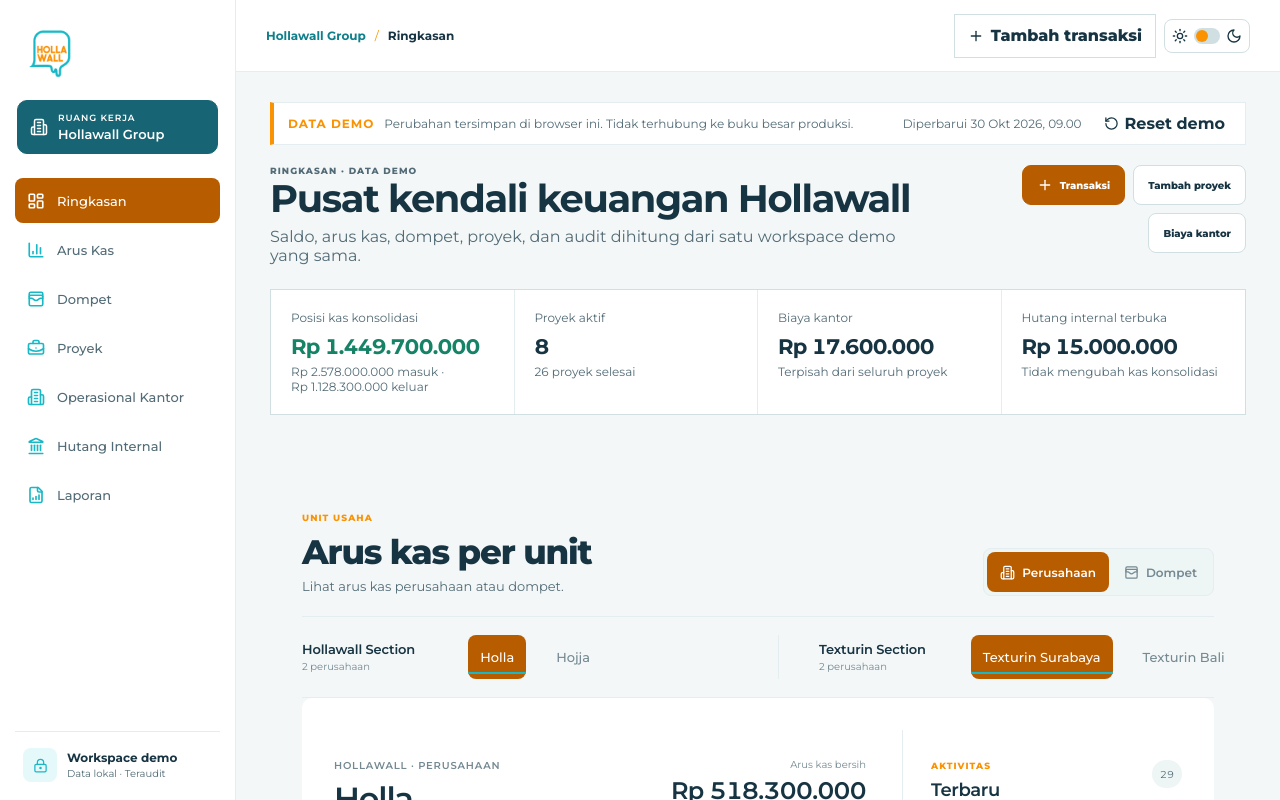
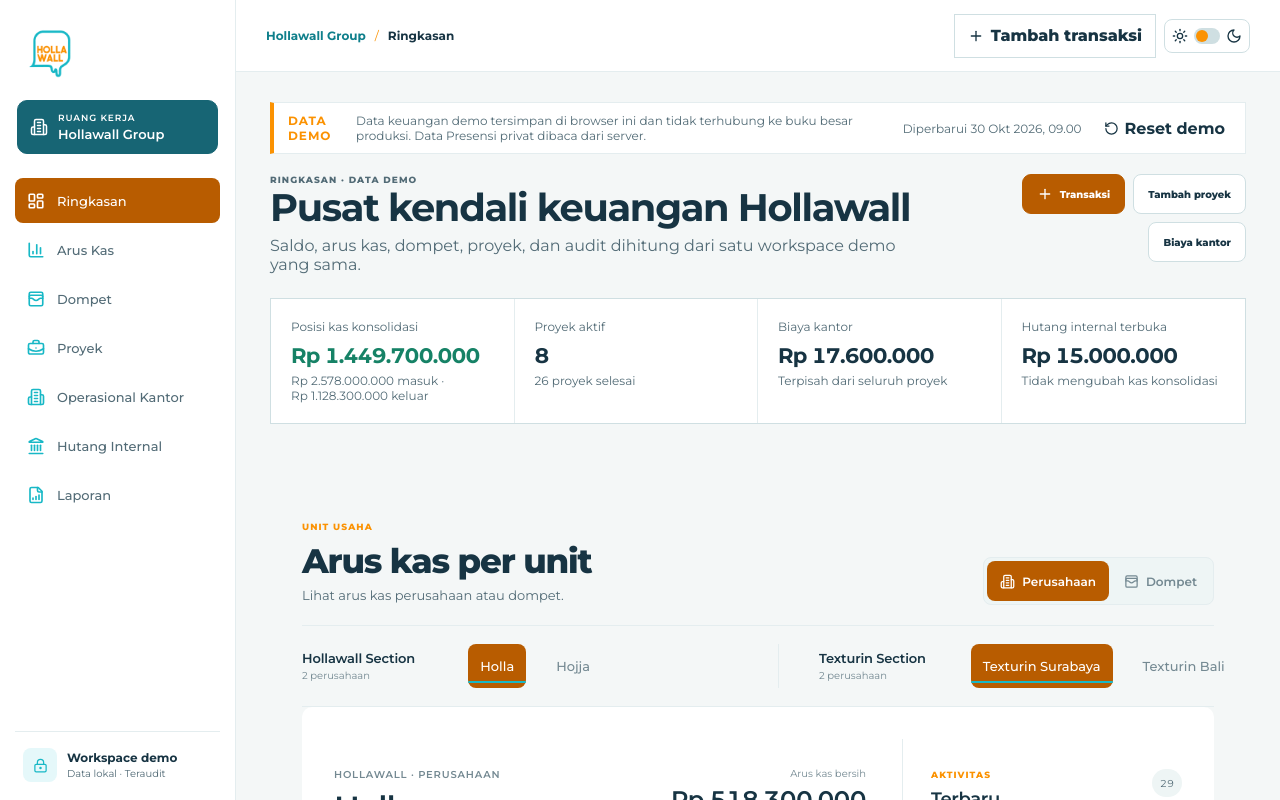
Before and after one commit to Naufalspurnomo/keuangan, a React (Vite) app in the folder dashboard/: page /#overview in a window 1280 px wide. Shown: the top 800 px of the page. Built offline with nearby package versions, Linux system fonts and the light colour scheme.

Commit message:
fix: clarify presensi data boundary

```diff
--- a/dashboard/src/FinancePages.tsx
+++ b/dashboard/src/FinancePages.tsx
@@ -10,7 +10,7 @@ import { cashTrend, chartProjects, chartTransactions, chartWallets, dateLabel, d
 const FinancialChart = lazy(() => import('./FinancialChart'))
 
 export function DemoBanner({ updatedAt, onReset }: { updatedAt: string; onReset: () => void }) {
-  return <section className="demo-workspace-banner" aria-label="Status data demo"><div><strong>Data demo</strong><span>Perubahan tersimpan di browser ini. Tidak terhubung ke buku besar produksi.</span></div><small>Diperbarui {new Date(updatedAt).toLocaleString('id-ID', { dateStyle: 'medium', timeStyle: 'short' })}</small><button type="button" onClick={onReset}><RotateCcw size={15} /> Reset demo</button></section>
+  return <section className="demo-workspace-banner" aria-label="Status data demo"><div><strong>Data demo</strong><span>Data keuangan demo tersimpan di browser ini dan tidak terhubung ke buku besar produksi. Data Presensi privat dibaca dari server.</span></div><small>Diperbarui {new Date(updatedAt).toLocaleString('id-ID', { dateStyle: 'medium', timeStyle: 'short' })}</small><button type="button" onClick={onReset}><RotateCcw size={15} /> Reset demo</button></section>
 }
 
 export function OverviewWorkspace({ workspace, onAddTransaction, onAddProject, onAddOffice }: { workspace: FinanceWorkspace; onAddTransaction: () => void; onAddProject: () => void; onAddOffice: () => void }) {
```
Also changed, not shown: 1 other file (tests, documents, lock files or other folders).
